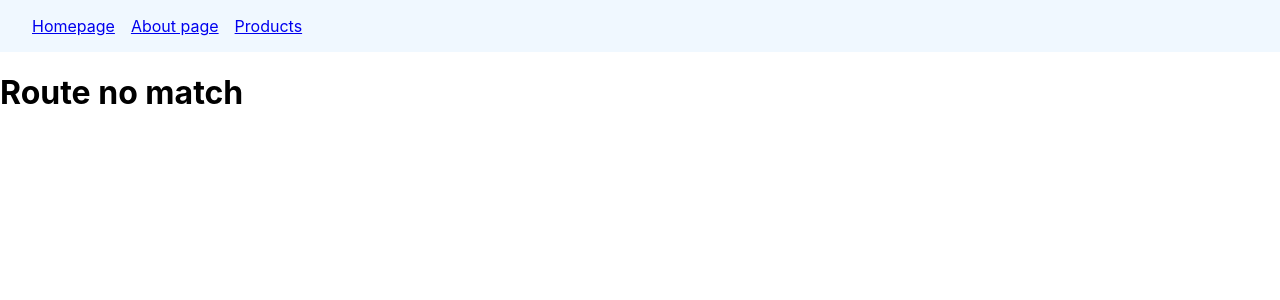
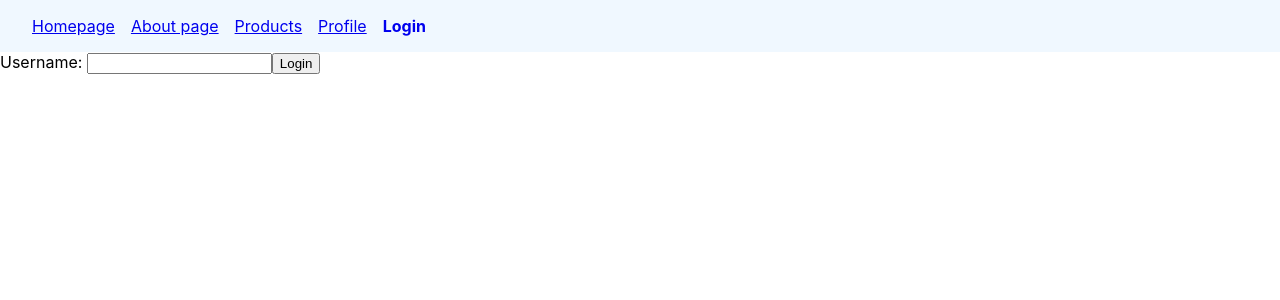
Before and after one commit to Kutsuruk/react-router-v6, a React (Create React App) app: page /login in a window 1280 px wide. Shown: the top 300 px of the page. Built offline with nearby package versions, Linux system fonts and the light colour scheme.

Commit message:
Created auth and protected routes. Used routes hook for it.

```diff
--- a/src/App.js
+++ b/src/App.js
@@ -12,12 +12,16 @@
 import Users from "./components/Users";
 import UserDetails from "./components/UserDetails";
 import Admin from "./components/Admin";
+import Profile from "./components/Profile";
+import {AuthProvider} from "./components/auth";
+import Login from "./components/Login";
+import RequireAuth from "./components/RequireAuth";
 
 const LazyAbout = React.lazy(() => import('./components/About'))
 
 function App() {
   return (
-    <div className="App">
+    <AuthProvider>
         <div className='header'>
             <Navbar />
         </div>
@@ -39,9 +43,13 @@
               <Route path='admin' element={<Admin />} />
           </Route>
 
+          <Route path='profile' element={<RequireAuth><Profile /></RequireAuth>} />
+
+          <Route path='login' element={<Login />} />
+
           <Route path='*' element={<NoMatch />} />
       </Routes>
-    </div>
+    </AuthProvider>
   );
 }
 
--- /dev/null
+++ b/src/components/Login.js
@@ -0,0 +1,28 @@
+import React, {useState} from "react";
+import {useAuth} from "./auth";
+import {useNavigate, useLocation} from "react-router-dom";
+
+const Login = () => {
+    const [user, setUser] = useState('')
+    const auth = useAuth()
+    const navigate = useNavigate()
+    const location = useLocation()
+
+    const redirectPath = location.state?.path || '/'
+
+    const handleLogin = () => {
+        auth.login(user)
+        navigate(redirectPath, {replace: true})
+    }
+
+    return(
+        <div>
+            <label>
+                Username: <input type='text' onChange={(e) => setUser(e.target.value)}/>
+            </label>
+            <button onClick={handleLogin}>Login</button>
+        </div>
+    )
+}
+
+export default Login
--- a/src/components/Navbar.js
+++ b/src/components/Navbar.js
@@ -1,5 +1,6 @@
 import React from "react";
 import {NavLink} from "react-router-dom";
+import {useAuth} from "./auth";
 
 const Navbar = () => {
     const navLinksStyles = ({isActive}) => {
@@ -9,12 +10,17 @@
         }
     }
 
+    const auth = useAuth()
+
     return(
         <nav className='primary-nav'>
             <NavLink style={navLinksStyles} to='/'>Homepage</NavLink>
             <NavLink style={navLinksStyles} to='about'>About page</NavLink>
             <NavLink style={navLinksStyles} to='products'>Products</NavLink>
-            {/*<NavLink style={navLinksStyles} to='users'>Users</NavLink>*/}
+            <NavLink style={navLinksStyles} to='profile'>Profile</NavLink>
+            {
+                !auth.user && <NavLink style={navLinksStyles} to='login'>Login</NavLink>
+            }
         </nav>
     )
 }
--- /dev/null
+++ b/src/components/Profile.js
@@ -0,0 +1,22 @@
+import React from "react";
+import {useAuth} from "./auth";
+import {useNavigate} from "react-router-dom";
+
+const Profile = () => {
+    const auth = useAuth()
+    const navigate = useNavigate()
+
+    const handleLogout = () => {
+        auth.logout()
+        navigate('/')
+    }
+
+    return(
+        <div>
+            <h2>Welcome {auth.user}</h2>
+            <button onClick={handleLogout}>Logout</button>
+        </div>
+    )
+}
+
+export default Profile
--- /dev/null
+++ b/src/components/RequireAuth.js
@@ -0,0 +1,16 @@
+import React from "react";
+import {useAuth} from "./auth";
+import {Navigate, useLocation} from "react-router-dom";
+
+const RequireAuth = ({children}) => {
+    const auth = useAuth()
+    const location = useLocation()
+
+    if (!auth.user) {
+        return <Navigate to='/login' state={ { path: location.pathname } } />
+    }
+
+    return children
+}
+
+export default RequireAuth
--- /dev/null
+++ b/src/components/auth.js
@@ -0,0 +1,25 @@
+import {useState, createContext, useContext} from "react";
+
+const AuthContext = createContext(null)
+
+export const AuthProvider = ({children}) => {
+    const [user, setUser] = useState(null)
+
+    const login = user => {
+        setUser(user)
+    }
+
+    const logout = () => {
+        setUser(null)
+    }
+
+    return (
+        <AuthContext.Provider value={{user, login, logout}}>
+            {children}
+        </AuthContext.Provider>
+    )
+}
+
+export const useAuth = () => {
+    return useContext(AuthContext)
+}
```
